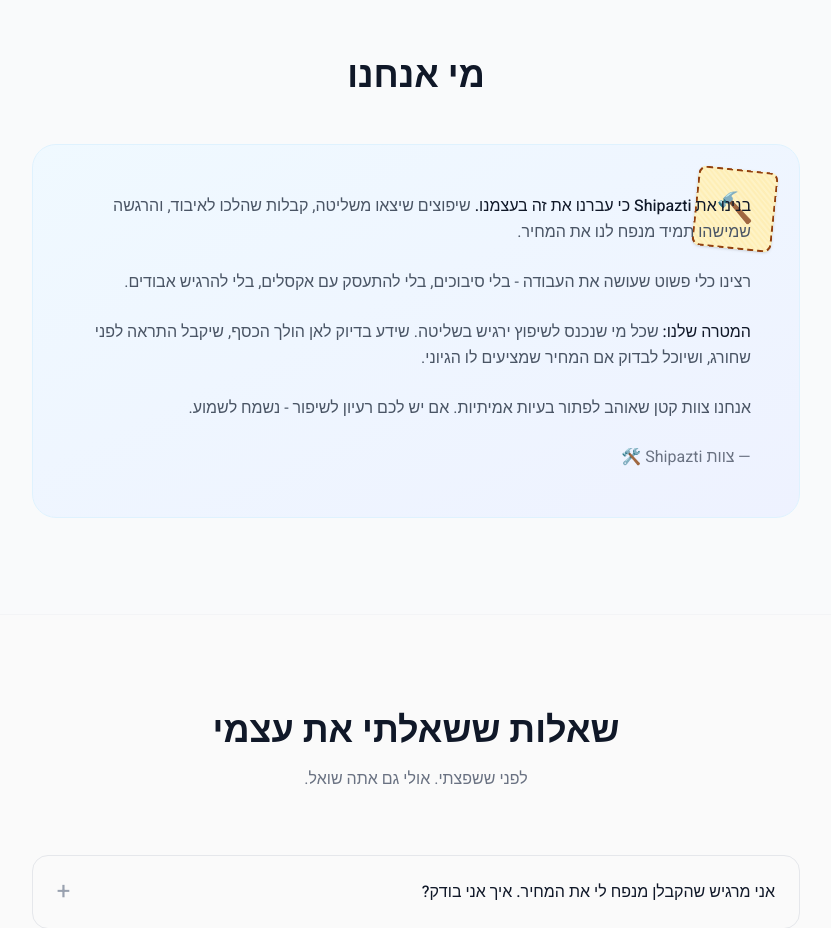
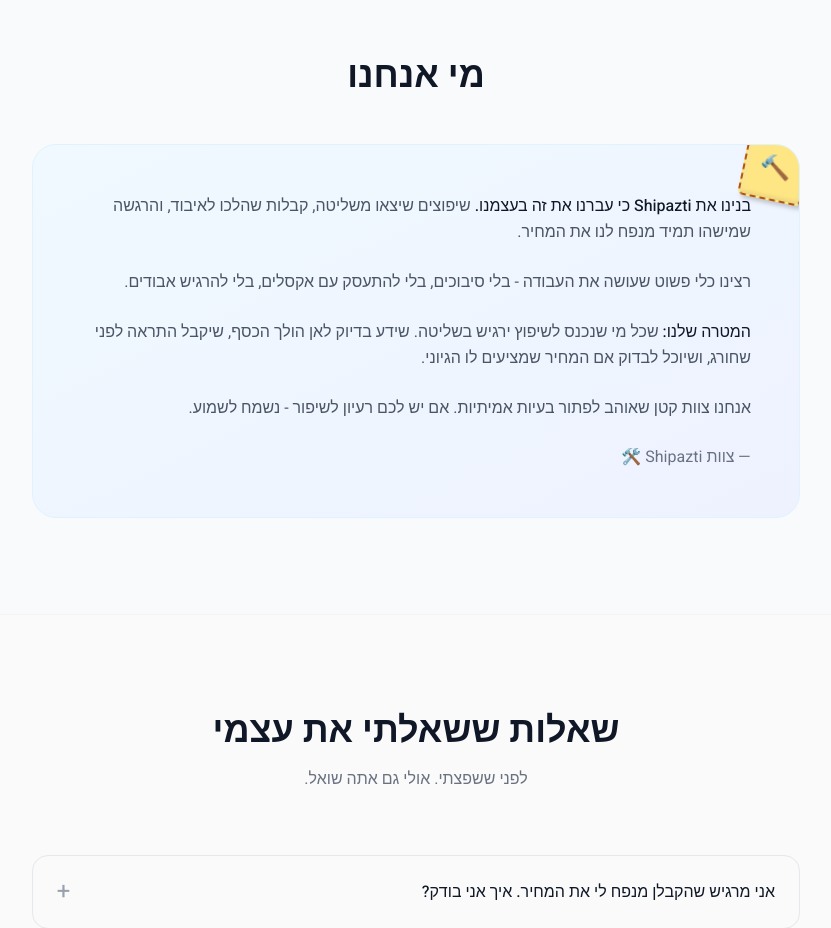
Before and after one commit to guyceza/shiputz-ai, a Next.js app: page / in a window 1280 px wide. Shown: the part 6500-7428 px from the top of the page, without its empty margins (224-1055 px from the left). Built offline with nearby package versions, Linux system fonts and the light colour scheme; no server answers.

Commit message:
Fix patch: move to corner, add 3D shadow effect

```diff
--- a/src/app/page.tsx
+++ b/src/app/page.tsx
@@ -802,13 +802,18 @@ export default function Home() {
           </div>
 
           <div className="relative bg-gradient-to-br from-sky-50 to-indigo-50 rounded-3xl p-8 md:p-12 border border-sky-100 overflow-hidden">
-            {/* Fabric patch with stitching effect */}
-            <div className="absolute top-6 right-6 w-20 h-20 bg-amber-100 rounded-lg shadow-sm rotate-6 flex items-center justify-center"
+            {/* Fabric patch - positioned in corner, 3D effect */}
+            <div className="absolute -top-2 -right-2 w-16 h-16 rotate-12"
                  style={{
-                   border: '2px dashed #92400e',
-                   backgroundImage: 'repeating-linear-gradient(45deg, transparent, transparent 2px, rgba(251,191,36,0.1) 2px, rgba(251,191,36,0.1) 4px)'
+                   filter: 'drop-shadow(3px 3px 2px rgba(0,0,0,0.2))'
                  }}>
-              <span className="text-3xl -rotate-6">🔨</span>
+              <div className="w-full h-full bg-amber-200 rounded-md flex items-center justify-center"
+                   style={{
+                     border: '2px dashed #b45309',
+                     boxShadow: 'inset 0 2px 4px rgba(255,255,255,0.5), inset 0 -2px 4px rgba(0,0,0,0.1)'
+                   }}>
+                <span className="text-2xl -rotate-12">🔨</span>
+              </div>
             </div>
             <div className="prose prose-lg max-w-none text-gray-600 leading-relaxed space-y-6 text-right relative z-10">
               <p>
```
